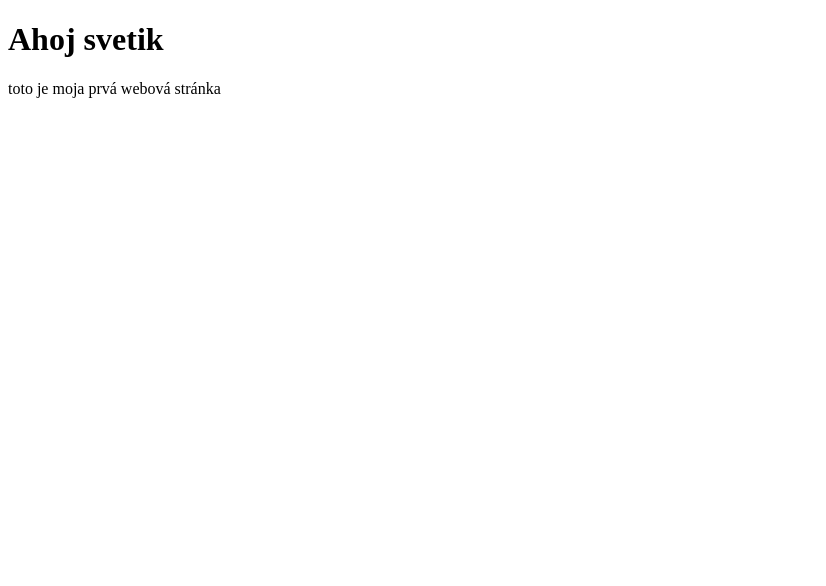
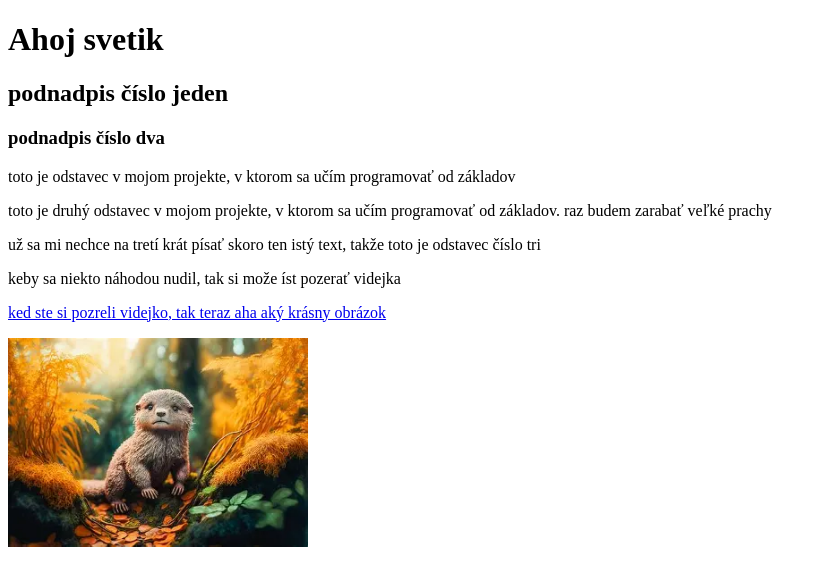
Before and after one commit to AdrianLesko/prvy_web, a plain HTML site: page index.html in a window 1280 px wide. Shown: the whole page, without its empty margins (0-826 px from the left). Drawn offline with Linux system fonts and the light colour scheme.

Commit message:
pridane nadpisy, podnadpisy, odstavce, odkaz a obrazok

```diff
--- a/index.html
+++ b/index.html
@@ -7,7 +7,15 @@
   </head>
   <body>
     <H1>Ahoj svetik</H1>
-    <p>toto je moja prvá webová stránka</p>
-  </body>
+      <h2>podnadpis číslo jeden</h2>
+      <h3>podnadpis číslo dva</h3>
+      <p>toto je odstavec v mojom projekte, v ktorom sa učím programovať od základov</p>
+      <p>toto je druhý odstavec v mojom projekte, v ktorom sa učím programovať od základov. raz budem zarabať veľké prachy</p>
+      <p>už sa mi nechce na tretí krát písať skoro ten istý text, takže toto je odstavec číslo tri</p>
+      <p>keby sa niekto náhodou nudil, tak si može íst pozerať videjka</p>
+      <a href="youtube.com" target="_blank" Klikni pre otvorenie YOUTUBE.COM>
+      <p>ked ste si pozreli videjko, tak teraz aha aký krásny obrázok</p>
+      <img src="images/obrazok1.webp" alt="náhodný obrázok" width="300">
+    </body>
 
   </html>
```
Also changed, not shown: images/obrazok1.webp (added).
